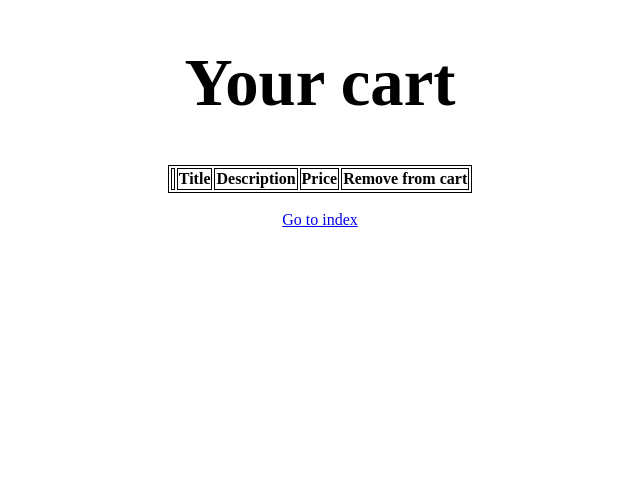
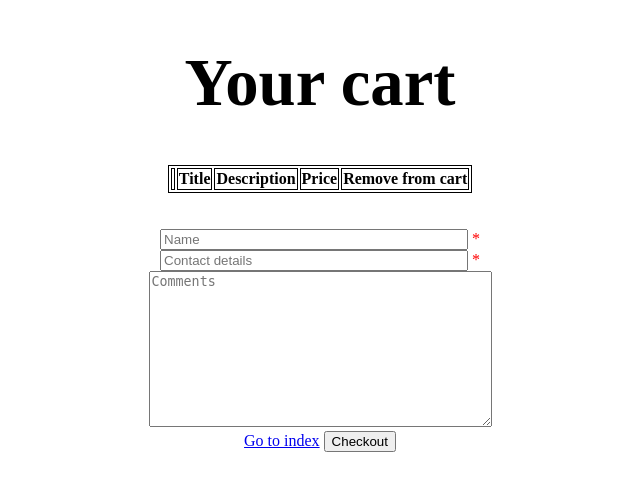
Before and after one commit to SabinaApostol/Training, a PHP site: page /cart.php in a window 1280 px wide. Shown: the top 491 px of the page, without its empty margins (320-960 px from the left). Run offline with PHP 8.4, Linux system fonts and the light colour scheme; data that the repository does not hold is empty.

Commit message:
#5 cart.php http://pm.5psolutions.net/public/index.php?path_info=projects/training-sabina-apostol/tasks/5 send email

```diff
--- a/cart.php
+++ b/cart.php
@@ -1,27 +1,82 @@
 <?php
+
 require_once 'common.php';
 
-if (isset($_GET['id'])) {
-    if (($key = array_search($_GET['id'], $_SESSION['ids'])) !== false) {
+$err = "";
+$name = $contact = $comment = "";
+
+if ($_SERVER['REQUEST_METHOD'] == 'POST') {
+
+    if (! empty($_POST["id"]) && ($key = array_search($_POST['id'], $_SESSION['ids'])) !== false) {
         unset($_SESSION['ids'][$key]);
+        header('Location: cart.php');
+        exit;
     }
-    echo var_dump($_SESSION);
-    Header('Location: '.$_SERVER['PHP_SELF']);
-}
-$stmt = $conn->prepare('SELECT * FROM products;');
-$stmt->execute();
 
-$allProducts = $stmt->fetchALL(PDO::FETCH_CLASS);
-$products = array();
-foreach ($allProducts as $product) {
-    if (in_array($product->id, $_SESSION['ids'])) {
-        $products[] = $product;
-    }
+    if (empty($_POST['email']) || empty($_POST['name'])) {
+        $err = 'Complete all required fields!';
+    } else {
+        $name = test_input($_POST["name"]);
+        $email = test_input($_POST["email"]);
+
+        if (empty($_POST['comment'])) {
+            $comment = '';
+          } else {
+            $comment = test_input($_POST['comment']);
+          }
+
+        if (! preg_match("/^[a-zA-Z-' ]*$/", $name) || ! filter_var($email, FILTER_VALIDATE_EMAIL)) {
+          $err = 'Please correctly complete the required fields!';
+        } elseif (! empty($_SESSION['ids'])) {
+            $idValues = implode(', ', $_SESSION['ids']);
+            $stmt = $conn->prepare('SELECT * FROM products WHERE id IN(' . $idValues . ')');
+            $stmt->execute();
+            $products = $stmt->fetchALL(PDO::FETCH_CLASS);
+            $to = SMEMAIL;
+
+            $subject = 'New order';
+
+            $header ='From: '. $email . "\r\n" .
+            'Reply-To: ' . $email . "\r\n";
+
+            $message = $name . ' wtih the email ' . $email . ' wants the following products: ' . "\r\n";
+            foreach ($products as $product) {
+                $message .= $product->img . ' - ' .$product->id . ' - ' . $product->title;
+                $message .=' - ' . $product->description . ' - ' . $product->price . "\r\n";
+            }
+
+            if ($comment !== '') {
+                $message .= 'Comments: ' . $comment . "\r\n";
+            }
+
+            $retval = mail($to, $subject, $message, $header);
+            if( $retval == true ) {
+                unset($_SESSION['ids']);
+                header('Location: index.php');
+                exit;
+            } else {
+                echo 'Checkout failed...';
+            }
+        }
+      }
 }
 
-foreach ($products as $product) {
-    $product->img = '<img src=\'./book.jpg\'/>';
+function test_input($data) {
+    $data = trim($data);
+    $data = stripslashes($data);
+    $data = htmlspecialchars($data);
+    return $data;
 }
+
+if (! empty($_SESSION['ids'])) {
+    $idValues = implode(', ', $_SESSION['ids']);
+    $stmt = $conn->prepare('SELECT * FROM products WHERE id IN(' . $idValues . ')');
+    $stmt->execute();
+    $products = $stmt->fetchALL(PDO::FETCH_CLASS);
+} else {
+    $products = [];
+}
+
 ?>
 <!DOCTYPE html>
 <html lang="en">
@@ -37,6 +92,7 @@ foreach ($products as $product) {
         }
         table, th, td {
             border: 1px solid #000000;
+            text-align: center;
         }
         .center {
             margin-left: auto;
@@ -46,22 +102,28 @@ foreach ($products as $product) {
             height: 30px;
             width: 30px;
         }
+        .error {
+            color: #FF0000;
+        }
+        .mywidth {
+            width: 300px;
+        }
     </style>
 </head>
 <body>
-    <h1><?= translate('Your cart')?></h1>
+    <h1><?= translate('Your cart') ?></h1>
     <table class="center">
         <tr>
             <th></th>
-            <th>Title</th>
-            <th>Description</th>
-            <th>Price</th>
-            <th>Remove from cart</th>
+            <th><?= translate('Title') ?></th>
+            <th><?= translate('Description') ?></th>
+            <th><?= translate('Price') ?></th>
+            <th><?= translate('Remove from cart') ?></th>
         </tr>
         <?php foreach ($products as $product): ?>
             <tr>
                 <td>
-                    <?= $product->img;?>
+                    <img src="<?= $product->img ?>">
                 </td>
                 <td>
                     <?= $product->title;?>
@@ -73,14 +135,31 @@ foreach ($products as $product) {
                     <?= $product->price;?>
                 </td>
                 <td>
-                    <a href=<?= "cart.php?id=" . $product->id;?>>Remove</a>
+                    <form action="cart.php" method="post">
+                        <input name="id" value="<?= $product->id ?>" type="hidden">
+                        <input type="submit" value="Remove">
+                    </form>
                 </td>
             </tr>
         <?php endforeach; ?>
     </table>
-    <br>
-    <div style="text-align: center;">
-        <a  href="index.php">Go to index</a>
+    <br><br>
+    <div >
+    <form style="text-align: center;" method="post" action="cart.php">
+        <input type="text" name="name" placeholder="<?= translate('Name') ?>" class="mywidth">
+        <span class="error">*</span>
+        <br>
+        <input type="text" name="email" placeholder="<?= translate('Contact details') ?>" class="mywidth">
+        <span class="error">*</span>
+        <br>
+        <textarea name="comment" cols="40" rows="10" placeholder="<?= translate('Comments') ?>"></textarea>
+        <br>
+        <div style="text-align: center;">
+            <a  href="index.php"><?= translate('Go to index') ?></a>
+            <input type="submit" name="submit" value="Checkout">
+        </div>
+        <span class="error"><?php echo $err;?></span>
+    </form>
     </div>
 </body>
 </html>
--- a/common.php
+++ b/common.php
@@ -1,4 +1,5 @@
 <?php
+
 session_start();
 
 require_once 'config.php';
@@ -17,6 +18,8 @@ $username =  DATABASE['username'];
 $password =  DATABASE['password'];
 $dbname =  DATABASE['dbname'];
 
+$smEmail = SMEMAIL;
+
 try {
     $conn = new PDO("mysql:host={$servername};dbname={$dbname}", $username, $password);
 } catch (PDOException $e) {
--- a/config.example.php
+++ b/config.example.php
@@ -6,3 +6,5 @@ define('DATABASE', [
     'password' => '******',
     'dbname' => '******'
 ]);
+
+define('SMEMAIL', '********@gmail.com');
```
Also changed, not shown: index.php (+32 -23 lines).
